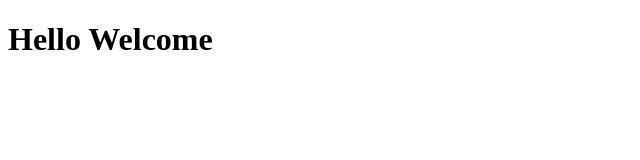
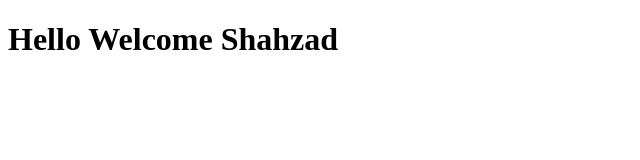
Before and after one commit to ShahzadTabassum/First_Bootcamp, a plain HTML site: page index.html in a window 1280 px wide. Shown: the whole page, without its empty margins (0-640 px from the left). Drawn offline with Linux system fonts and the light colour scheme.

Commit message:
New Update

```diff
--- a/index.html
+++ b/index.html
@@ -6,6 +6,6 @@
     <title>Welcome</title>
 </head>
 <body>
-    <h1>Hello Welcome</h1>
+    <h1>Hello Welcome Shahzad</h1>
 </body>
 </html>
```
